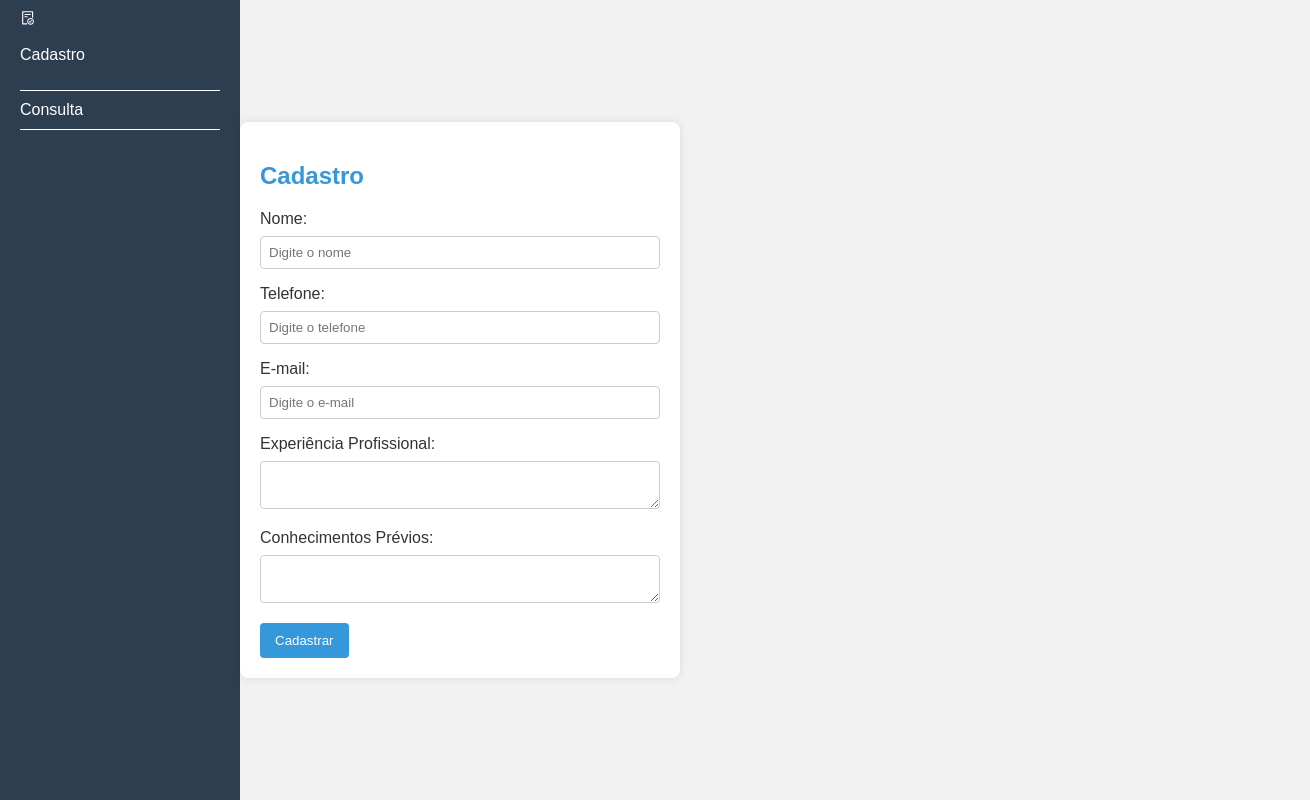
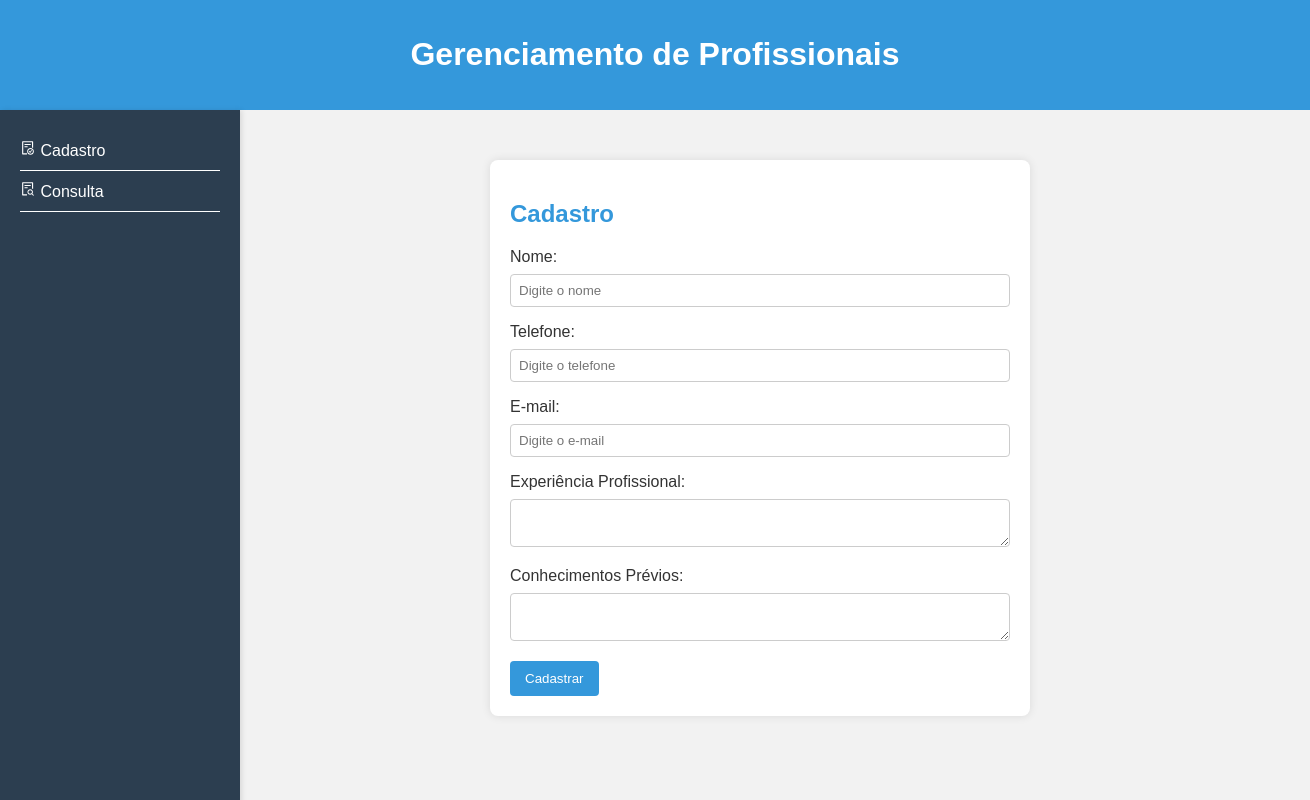
Before and after one commit to orivaldosantana/mvp_banco_talentos, a Next.js app: page / in a window 1280 px wide. Shown: the top 800 px of the page, 1310 px wide, since content can reach past the window. Built offline with nearby package versions, Linux system fonts and the light colour scheme.

Commit message:
ajuste no layout

```diff
--- a/app/globals.css
+++ b/app/globals.css
@@ -1,17 +1,29 @@
 html {
   display: flex;
-  flex-direction: row;
 }
 
 body {
   font-family: Arial, sans-serif;
   background-color: #f2f2f2;
+  display: flex;
+  flex-direction: column;
   margin: 0;
-  padding: 0;
+  width: 100%;
+}
+
+.mainpage {
+  display: flex;
+  flex-direction: row;
+  width: 100%;
+}
+
+.cardpage {
   display: flex;
   justify-content: center;
-  align-items: center;
-  height: 100vh;
+  flex-direction: row;
+  align-items: flex-start;
+  width: 100%;
+  margin-top: 50px;
 }
 
 a {
--- a/app/layout.js
+++ b/app/layout.js
@@ -1,6 +1,7 @@
 import { Inter } from 'next/font/google'
 import './globals.css'
 import NavBar from './ui/forms/navbar'
+import Header from './ui/forms/header'
 
 const inter = Inter({ subsets: ['latin'] })
 
@@ -12,10 +13,17 @@ export const metadata = {
 export default function RootLayout({ children }) {
   return (
     <html lang="en">
-      <div>
-        <NavBar />
-      </div>
-      <body> {children} </body>
+      <body>
+        <div>
+          <Header />
+        </div>
+        <div className="mainpage">
+          <div>
+            <NavBar />
+          </div>
+          <div className="cardpage">{children} </div>
+        </div>
+      </body>
     </html>
   )
 }
--- a/app/page.module.css
+++ b/app/page.module.css
@@ -3,7 +3,7 @@
   padding: 20px;
   border-radius: 8px;
   box-shadow: 0 0 10px rgba(0, 0, 0, 0.1);
-  width: 400px;
+  width: 500px;
 }
 
 .container h2 {
@@ -40,14 +40,11 @@
 }
 
 .main {
-  font-family: Arial, sans-serif;
-  background-color: #f2f2f2;
   display: flex;
-  flex-direction: column;
+  flex-direction: row;
   justify-content: center;
   align-items: center;
   padding: 0;
-  min-height: 100vh;
 }
 
 .menu {
--- /dev/null
+++ b/app/ui/forms/header.tsx
@@ -0,0 +1,9 @@
+import React from 'react'
+
+export default function Header() {
+  return (
+    <header>
+      <h1>Gerenciamento de Profissionais</h1>
+    </header>
+  )
+}
--- a/app/ui/forms/navbar.tsx
+++ b/app/ui/forms/navbar.tsx
@@ -1,7 +1,7 @@
 import React from 'react'
 import Link from 'next/link'
 
-import { AiOutlineFileDone } from 'react-icons/ai'
+import { AiOutlineFileDone, AiOutlineFileSearch } from 'react-icons/ai'
 
 import styles from '../../page.module.css'
 
@@ -10,9 +10,11 @@ function NavBar() {
     <div className={styles.menu}>
       <nav>
         <Link href="/">
-          <AiOutlineFileDone /> <p> Cadastro</p>
+          <AiOutlineFileDone /> Cadastro
         </Link>
-        <Link href="/">Consulta</Link>
+        <Link href="/">
+          <AiOutlineFileSearch /> Consulta
+        </Link>
       </nav>
     </div>
   )
--- a/jsconfig.json
+++ b/jsconfig.json
@@ -1,5 +1,6 @@
 {
   "compilerOptions": {
+    "jsx": "react",
     "paths": {
       "@/*": ["./*"]
     }
--- a/package.json
+++ b/package.json
@@ -9,11 +9,14 @@
     "lint": "next lint"
   },
   "dependencies": {
+    "next": "14.0.3",
     "react": "^18",
     "react-dom": "^18",
-    "next": "14.0.3"
+    "react-icons": "^4.12.0"
   },
   "devDependencies": {
+    "@types/node": "20.10.3",
+    "@types/react": "18.2.41",
     "eslint": "^8",
     "eslint-config-next": "14.0.3"
   }
```
Also changed, not shown: tsconfig.json (added, +34 -0 lines), 2 other files (tests, documents, lock files or other folders).
